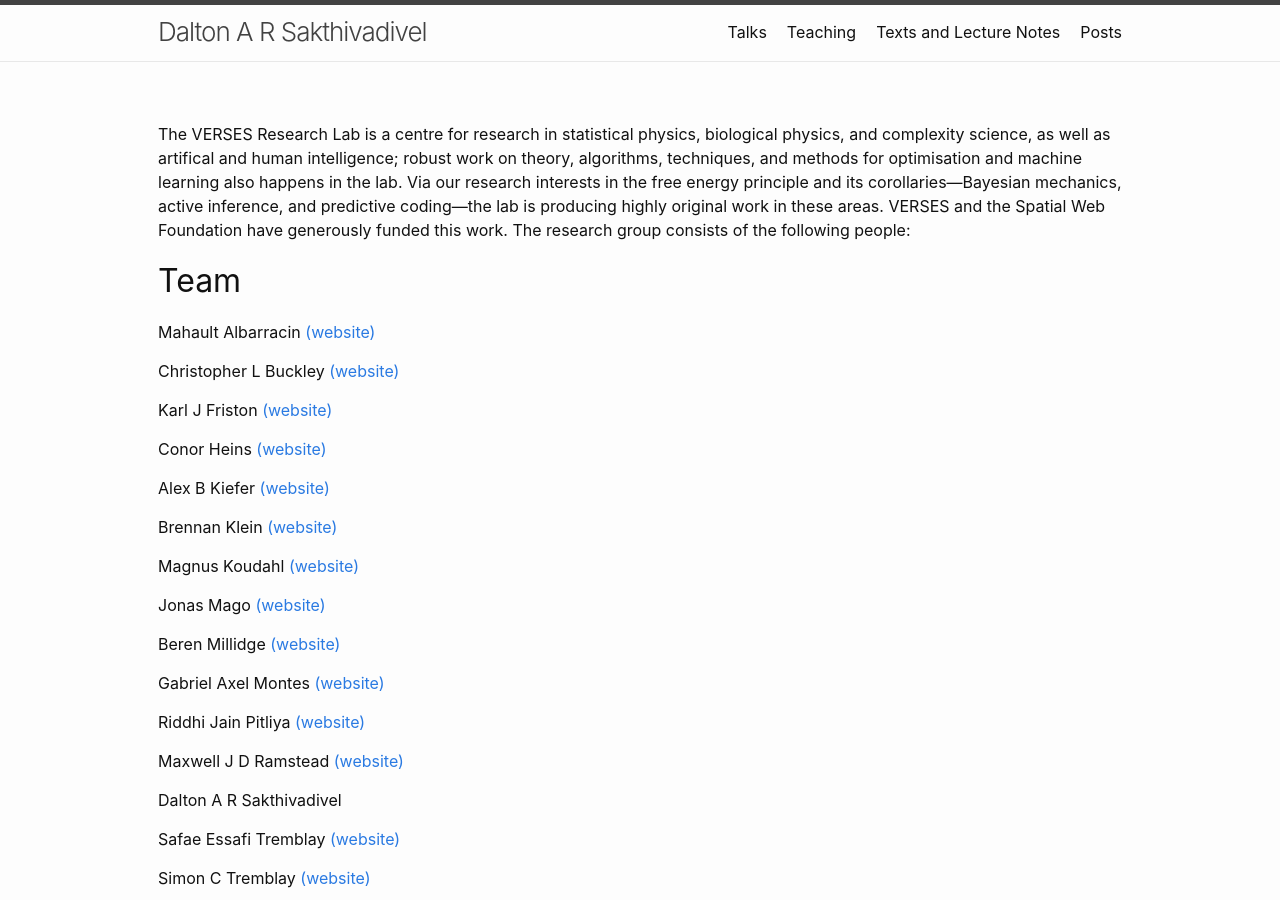
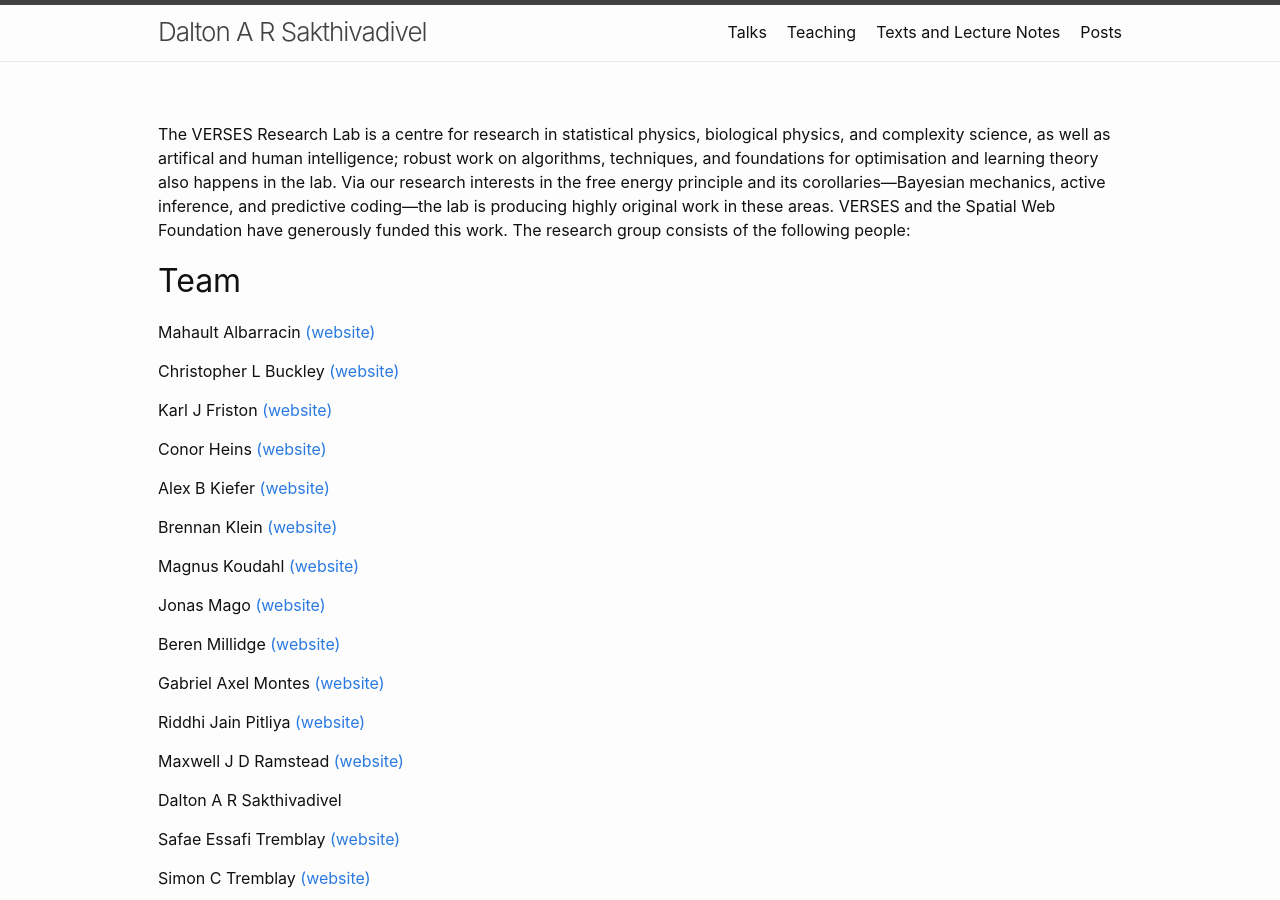
Before and after one commit to DARSakthi/DARSakthi.github.io, a Jekyll site: the page built from verses-lab.markdown, in a window 1280 px wide and 900 px high. Built offline with Jekyll 4.4.1, drawn with Linux system fonts in a browser that asks for light colours.

Commit message:
Update verses-lab.markdown

```diff
--- a/verses-lab.markdown
+++ b/verses-lab.markdown
@@ -3,7 +3,7 @@ layout: page
 permalink: /verses-lab/
 ---
 
-The VERSES Research Lab is a centre for research in statistical physics, biological physics, and complexity science, as well as artifical and human intelligence; robust work on theory, algorithms, techniques, and methods for optimisation and machine learning also happens in the lab. Via our research interests in the free energy principle and its corollaries—Bayesian mechanics, active inference, and predictive coding—the lab is producing highly original work in these areas. VERSES and the Spatial Web Foundation have generously funded this work. The research group consists of the following people:
+The VERSES Research Lab is a centre for research in statistical physics, biological physics, and complexity science, as well as artifical and human intelligence; robust work on algorithms, techniques, and foundations for optimisation and learning theory also happens in the lab. Via our research interests in the free energy principle and its corollaries—Bayesian mechanics, active inference, and predictive coding—the lab is producing highly original work in these areas. VERSES and the Spatial Web Foundation have generously funded this work. The research group consists of the following people:
 
 ## Team
 
```
